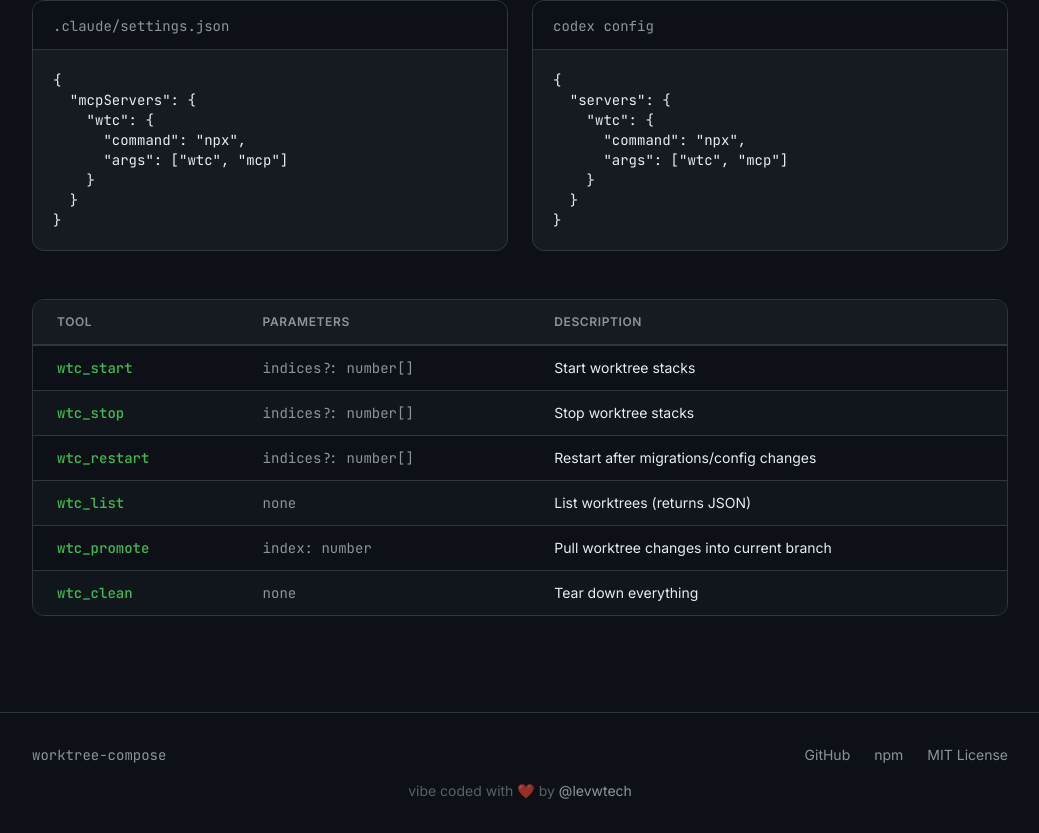
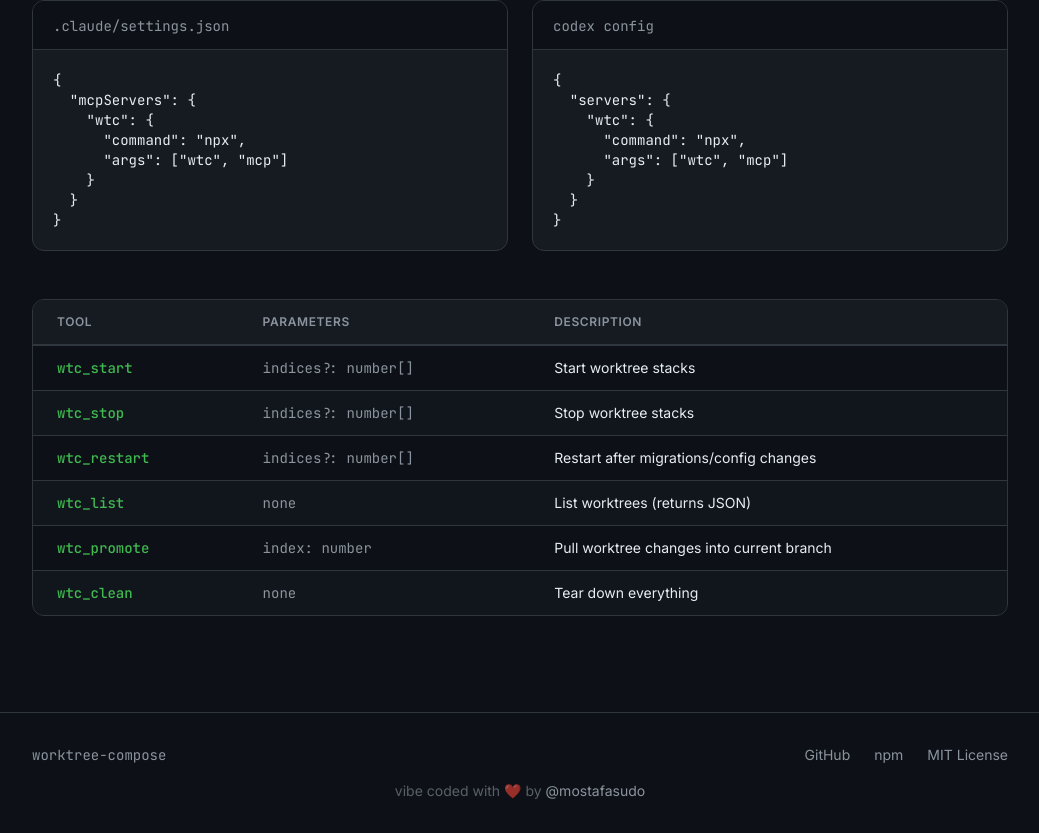
Before and after one commit to LevwTech/worktree-compose-landing, a Next.js app: page / in a window 1280 px wide. Shown: the part 5798-6631 px from the top of the page, without its empty margins (120-1159 px from the left). Built offline with nearby package versions, Linux system fonts and the light colour scheme.

Commit message:
update username

```diff
--- a/src/app/layout.tsx
+++ b/src/app/layout.tsx
@@ -10,7 +10,7 @@ export const metadata: Metadata = {
     title: "worktree-compose (wtc)",
     description:
       "Zero-config Docker Compose isolation for git worktrees. Every worktree gets its own ports, database, cache, and containers.",
-    url: "https://github.com/LevwTech/worktree-compose",
+    url: "https://github.com/mostafasudo/worktree-compose",
     type: "website",
   },
 };
--- a/src/app/page.tsx
+++ b/src/app/page.tsx
@@ -208,7 +208,7 @@ export default function Home() {
           {/* CTAs */}
           <div className="flex items-center justify-center gap-4">
             <a
-              href="https://github.com/LevwTech/worktree-compose"
+              href="https://github.com/mostafasudo/worktree-compose"
               target="_blank"
               rel="noopener noreferrer"
               className="inline-flex items-center gap-2 px-5 py-2.5 rounded-lg border border-gh-border text-gh-text hover:border-gh-muted transition-colors text-sm font-medium"
@@ -247,7 +247,7 @@ export default function Home() {
                 className="w-full"
               >
                 <source
-                  src="https://github.com/LevwTech/worktree-compose/raw/main/wtc-explainer.mp4"
+                  src="https://github.com/mostafasudo/worktree-compose/raw/main/wtc-explainer.mp4"
                   type="video/mp4"
                 />
                 Your browser does not support the video tag.
@@ -625,7 +625,7 @@ export default function Home() {
             </span>
             <div className="flex items-center gap-6 text-sm text-gh-muted">
               <a
-                href="https://github.com/LevwTech/worktree-compose"
+                href="https://github.com/mostafasudo/worktree-compose"
                 target="_blank"
                 rel="noopener noreferrer"
                 className="hover:text-gh-text transition-colors"
@@ -646,12 +646,12 @@ export default function Home() {
           <span className="text-gh-muted/60 text-sm">
             vibe coded with ❤️ by{" "}
             <a
-              href="https://x.com/levwtech"
+              href="https://x.com/mostafasudo"
               target="_blank"
               rel="noopener noreferrer"
               className="text-gh-muted hover:text-gh-text transition-colors"
             >
-              @levwtech
+              @mostafasudo
             </a>
           </span>
         </div>
```
